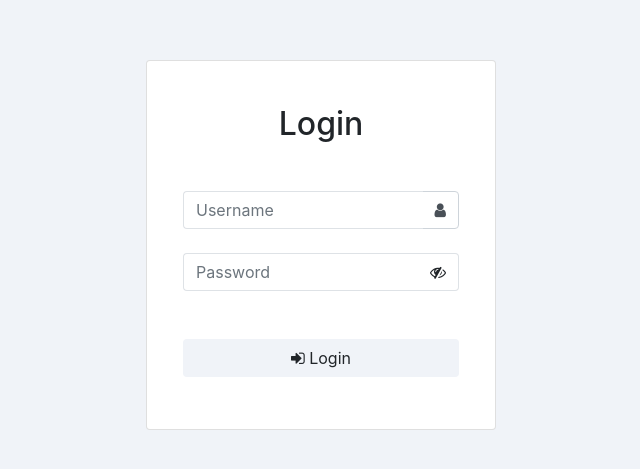
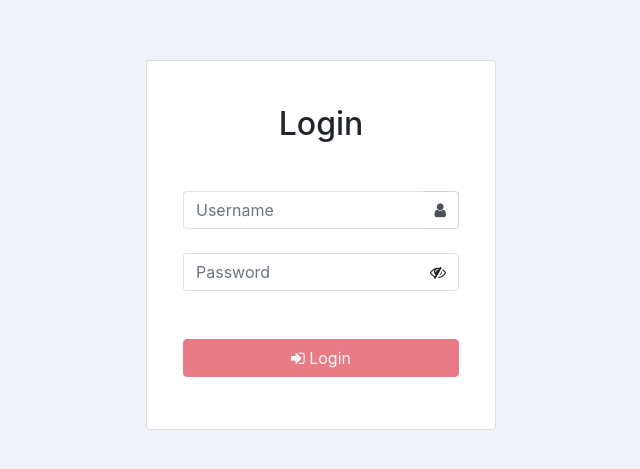
Before and after one commit to SokkunNORN/Y4-React-Final-Semister-1, a React (Create React App) app: page /login in a window 1280 px wide. Shown: the part 155-624 px from the top of the page, without its empty margins (319-959 px from the left). Built offline with nearby package versions, Linux system fonts and the light colour scheme.

Commit message:
update login page

```diff
--- a/src/views/auth/index.css
+++ b/src/views/auth/index.css
@@ -7,11 +7,3 @@
     border-color: initial;
     box-shadow: none;
 }
-
-.btn-login {
-    background: #F0F3F8 !important;
-}
-
-.btn-login:hover {
-    background: #d2d4d6 !important;
-}
--- a/src/views/auth/index.js
+++ b/src/views/auth/index.js
@@ -1,11 +1,16 @@
+import React, { useState } from 'react';
+import { MENU_BUILDER } from '../../navigation/builders/menu.builders';
+
 import './index.css'
 
-import { MENU_BUILDER } from '../../navigation/builders/menu.builders';
+function Login () {
 
-function Login () {
-    var isShowPassword = false
+    const [isShowPassword, setIsShowPassword] = useState(false)
+    const [username, setUsername] = useState('')
+    const [password, setPassword] = useState('')
 
     function submit () {
+        console.log(username, password)
         window.location.href = MENU_BUILDER[0].path
     }
 
@@ -22,7 +27,12 @@ function Login () {
                                         <div className="row">
                                             <div className="col-12">
                                                 <div className="input-group">
-                                                    <input className="form-control py-2 border-right-0 border" type="text" placeholder="Username" />
+                                                    <input
+                                                        className="form-control py-2 border-right-0 border shadow-none"
+                                                        type="text"
+                                                        placeholder="Username"
+                                                        onChange={event => setUsername(event.target.value)}
+                                                    />
                                                     <span className="input-group-append">
                                                         <div className="input-group-text bg-transparent">
                                                             <i className="fa fa-user"></i>
@@ -36,9 +46,16 @@ function Login () {
 
                                         <div className="row">
                                             <div className="input-group col-12">
-                                                <input className="form-control py-2 border-right-0 border" type={ isShowPassword ? "text" : "password" } placeholder="Password" />
+                                                <input
+                                                    className="form-control py-2 border-right-0 border shadow-none"
+                                                    type={ isShowPassword ? "text" : "password" }
+                                                    placeholder="Password"
+                                                    onChange={event => setPassword(event.target.value)}
+                                                />
                                                 <span className="input-group-append">
-                                                    <button className="btn border-left-0 border" type="button">
+                                                    <button className="btn border-left-0 border shadow-none"
+                                                        type="button"
+                                                        onClick={() => setIsShowPassword(!isShowPassword)}>
                                                         <i className={ isShowPassword ? "fa fa-eye" : "fa fa-eye-slash"}></i>
                                                     </button>
                                                 </span>
@@ -49,7 +66,11 @@ function Login () {
                                         <br />
 
                                         <div className="form-group">
-                                            <button type="button" onClick={ submit } className="btn btn-block btn-login">
+                                            <button
+                                                type="button"
+                                                onClick={ submit }
+                                                disabled={username === '' || password === ''}
+                                                className="btn btn-block btn-danger text-light">
                                                 <i className="fa fa-sign-in"></i> Login
                                             </button>
                                         </div>
```
